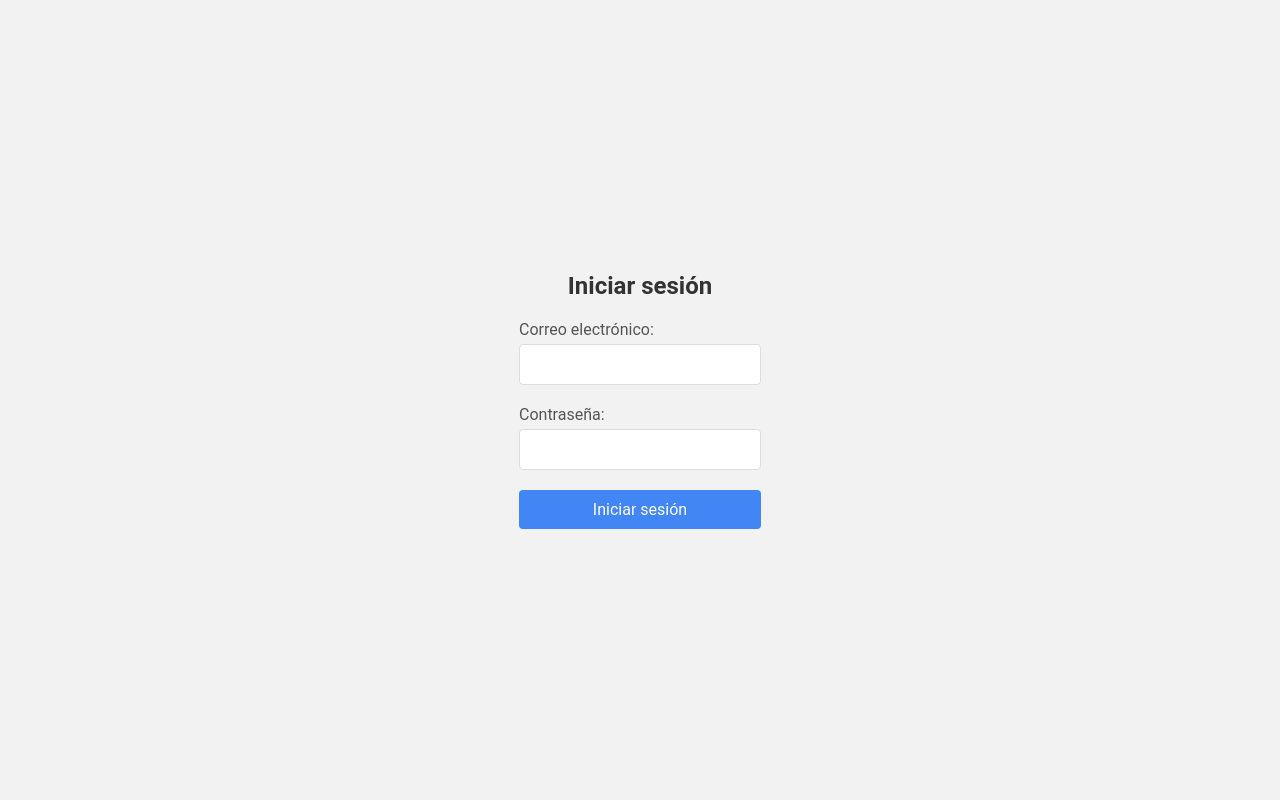
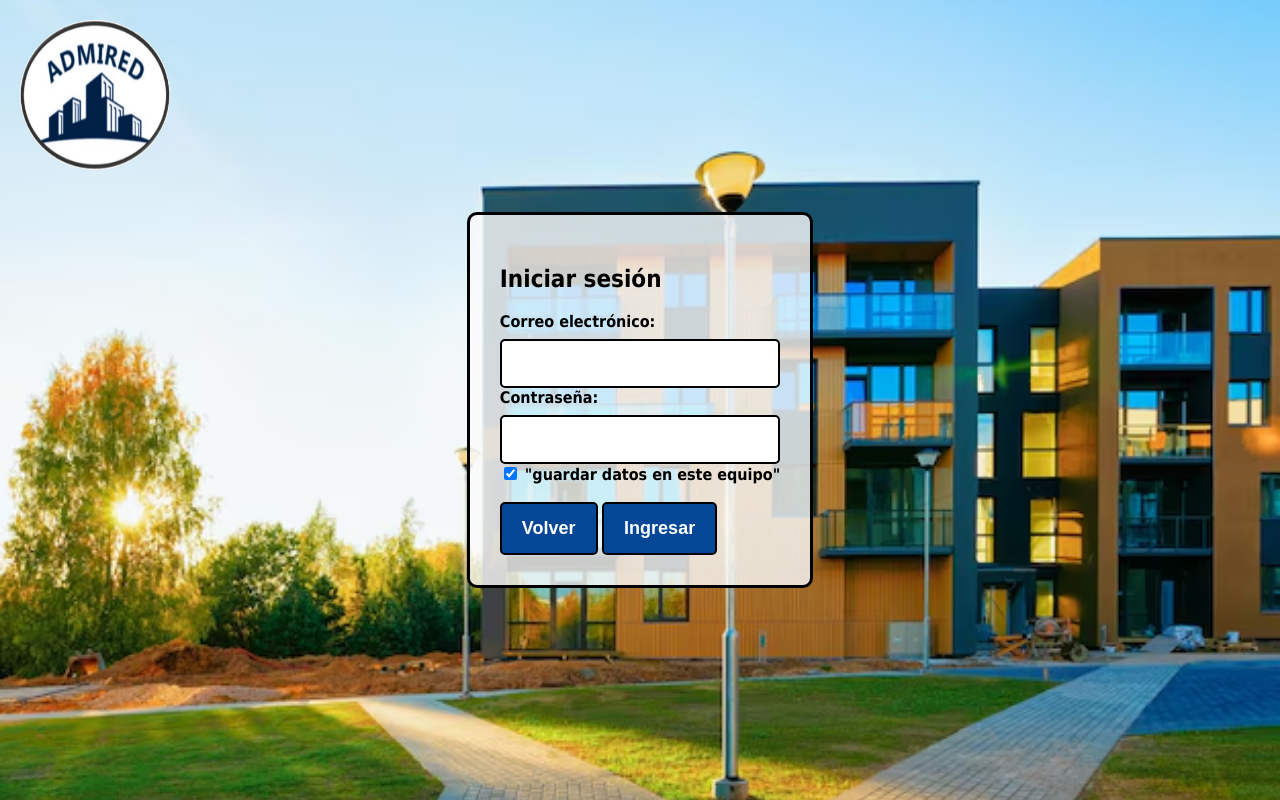
Before and after one commit to valentinavargas31/AdmiredLanding, a PHP site: page /login.php in a window 1280 px wide. Run offline with PHP 8.4, Linux system fonts and the light colour scheme.

Commit message:
nuevo cambio
crear y ajustar login

```diff
--- a/assets/css/login.css
+++ b/assets/css/login.css
@@ -1,176 +1,72 @@
-*{
+body {
+    background-image: url(../img/login4.jpg);
+    background-size: cover;
+    background-position: center;
+    font-family:  Tahoma, sans-serif;
+    display: flex;
+    justify-content: center !important;
+    align-items: center  !important;
+    height: 100vh;
     margin: 0;
-    padding: 0;
-    box-sizing: border-box;
-    text-decoration: none;
-    font-family: 'Roboto', sans-serif;
+}
+.logo {
+    position:fixed;
+    top: 20px;
+    left: 20px;
+    width: 150px;
+    height: 150px;
+    border-radius: 50%;
+
+}
+.contenedor__todo {
+    background: rgba(252, 252, 252, 0.8);
+    max-width: 500px;
+    padding: 30px;
+    border: 3px solid #000000;
+    border-radius: 10px;
+
+}
+.form-group label {
+    font-weight: bold;
+    display: block;
+    margin-bottom: 8px;
+    color: #000000;
 }
 
-body{
-    background-image: url(../img/bg4.jpg);
-    background-size: cover;
-    background-repeat: no-repeat;
-    background-position: center;
-    background-attachment: fixed;
+.form-group input[type="email"],
+.form-group input[type="password"] {
+    width: 100%;
+    padding: 12px;
+    font-size: 18px;
+    border: 2px solid #000000;
+    border-radius: 5px;
+    box-sizing: border-box;
+    transition: border-color 0.3s ease;
 }
 
-main{
-    width: 100%;
-    padding: 20px;
-    margin: auto;
-    margin-top: 100px;
+button[type="submit"],
+button[type=button] {
+    background-color: #034796;
+    font-weight: bold;
+    color: white;
+    border: 2px solid #000000;
+    padding: 14px 20px;
+    font-size: 18px;
+    cursor: pointer;
+    border-radius: 5px;
+    transition: background-color 0.3s ease;
+    justify-content: center !important;
+    margin-top: 10px;
 }
 
-.contenedor__todo{
-    width: 100%;
-    max-width: 800px;
-    margin: auto;
-    position: relative;
+button:hover[type="submit"] {
+    background-color: #04a554;
 }
 
-.caja__trasera{
-    width: 100%;
-    padding: 10px 20px;
-    display: flex;
-    justify-content: center;
-    -webkit-backdrop-filter: blur(10px);
-    backdrop-filter: blur(10px);
-    background-color: rgba(0, 128, 255, 0.5);
-
+.error-message {
+    color: rgb(255, 0, 0);
+    margin-top: 5px;
+    text-align: center;
+    font-size: 13px;
+    font-weight: bold;
 }
-
-.caja__trasera div{
-    margin: 100px 40px;
-    color: white;
-    transition: all 500ms;
-}
-
-
-.caja__trasera div p,
-.caja__trasera button{
-    margin-top: 30px;
-}
-
-.caja__trasera div h3{
-    font-weight: 400;
-    font-size: 26px;
-}
-
-.caja__trasera div p{
-    font-size: 16px;
-    font-weight: 300;
-}
-
-.caja__trasera button{
-    padding: 10px 40px;
-    border: 2px solid #fff;
-    font-size: 14px;
-    background: transparent;
-    font-weight: 600;
-    cursor: pointer;
-    color: white;
-    outline: none;
-    transition: all 300ms;
-}
-
-.caja__trasera button:hover{
-    background: #fff;
-    color: #46A2FD;
-}
-
-/*Formularios*/
-
-.contenedor__login-register{
-    display: flex;
-    align-items: center;
-    width: 100%;
-    max-width: 380px;
-    position: relative;
-    top: -185px;
-    left: 10px;
-
-    /*La transicion va despues del codigo JS*/
-    transition: left 500ms cubic-bezier(0.175, 0.885, 0.320, 1.275);
-}
-
-.contenedor__login-register form{
-    width: 100%;
-    padding: 80px 20px;
-    background: white;
-    position: absolute;
-    border-radius: 20px;
-}
-
-.contenedor__login-register form h2{
-    font-size: 30px;
-    text-align: center;
-    margin-bottom: 20px;
-    color: #46A2FD;
-}
-
-.contenedor__login-register form input{
-    width: 100%;
-    margin-top: 20px;
-    padding: 10px;
-    border: none;
-    background: #F2F2F2;
-    font-size: 16px;
-    outline: none;
-}
-
-.contenedor__login-register form button{
-    padding: 10px 40px;
-    margin-top: 40px;
-    border: none;
-    font-size: 14px;
-    background: #46A2FD;
-    font-weight: 600;
-    cursor: pointer;
-    color: white;
-    outline: none;
-}
-
-
-
-
-.formulario__login{
-    opacity: 1;
-    display: block;
-}
-.formulario__register{
-    display: none;
-}
-
-
-
-@media screen and (max-width: 850px){
-
-    main{
-        margin-top: 50px;
-    }
-
-    .caja__trasera{
-        max-width: 350px;
-        height: 300px;
-        flex-direction: column;
-        margin: auto;
-    }
-
-    .caja__trasera div{
-        margin: 0px;
-        position: absolute;
-    }
-
-
-    /*Formularios*/
-
-    .contenedor__login-register{
-        top: -10px;
-        left: -5px;
-        margin: auto;
-    }
-
-    .contenedor__login-register form{
-        position: relative;
-    }
-}
--- a/login.php
+++ b/login.php
@@ -55,13 +55,17 @@ if ($_SERVER["REQUEST_METHOD"] == "POST") {
 <head>
     <meta charset="UTF-8">
     <title>Iniciar sesión</title>
-    <link rel="stylesheet" href="assets/css/styles.css"> <!-- Ruta al archivo CSS -->
+    <link rel="icon" href="assets\img\favicon.png" type="icon">
+
+    <link rel="stylesheet" href="assets\css\login.css"> <!-- Ruta al archivo CSS -->
+    <img src="assets\img\logo.jpg" alt="Logo" class="logo">
 </head>
 <body>
     <div class="contenedor__todo">
         <div class="caja__trasera">
             <div>
                 <form class="formulario__login" method="POST" action="login.php">
+
                     <div class="login-container">
                         <h2>Iniciar sesión</h2>
                         <?php if (!empty($error)): ?>
@@ -69,13 +73,18 @@ if ($_SERVER["REQUEST_METHOD"] == "POST") {
                         <?php endif; ?>
                         <div class="form-group">
                             <label for="email">Correo electrónico:</label>
-                            <input type="email" id="email" name="email" required>
+                            <input type="email" id="email" name="email" required value>
                         </div>
                         <div class="form-group">
                             <label for="password">Contraseña:</label>
-                            <input type="password" id="password" name="password" required>
+                            <input type="password" id="password" name="password" required autocomplete>
+                            <label class="label-checkbox">
+                                <input type="checkbox" name="remember" checked="checked">
+                                "guardar datos en este equipo"
+                            </label>
                         </div>
-                        <button type="submit">Iniciar sesión</button>
+                        <button type="button" onclick="window.history.back();">Volver</button>
+                        <button type="submit">Ingresar</button>
                     </div>
                 </form>
             </div>
```
Also changed, not shown: assets/img/bg4.jpg (deleted), assets/img/favicon.png (added), assets/img/login.jpg (added), assets/img/login2.jpg (added), assets/img/login4.jpg (added), assets/img/logo.jpg (added), 1 other file.
